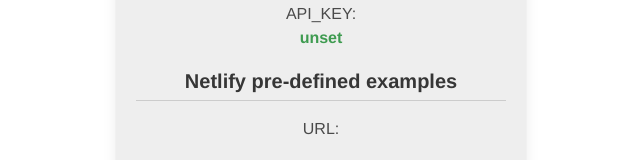
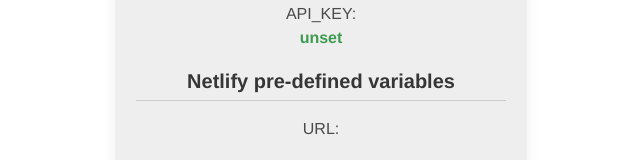
Before and after one commit to cschweda/howto-netlify-vue-env-injection, a Vue app: page / in a window 1280 px wide. Shown: the part 383-543 px from the top of the page, without its empty margins (319-959 px from the left). Built offline with nearby package versions, Linux system fonts and the light colour scheme; no server answers.

Commit message:
README update

```diff
--- a/src/components/HelloWorld.vue
+++ b/src/components/HelloWorld.vue
@@ -32,7 +32,7 @@
                   <br>
                   <span class="key">{{apiKey}}</span>
                 </div>
-                <h4 style="margin-top: 20px; font-weight: bold; border-bottom: 1px solid #ccc; padding-bottom: 8px;">Netlify pre-defined examples</h4>
+                <h4 style="margin-top: 20px; font-weight: bold; border-bottom: 1px solid #ccc; padding-bottom: 8px;">Netlify pre-defined variables</h4>
 
                 <div>URL:
                   <br>
```
Also changed, not shown: 1 other file (tests, documents, lock files or other folders).
